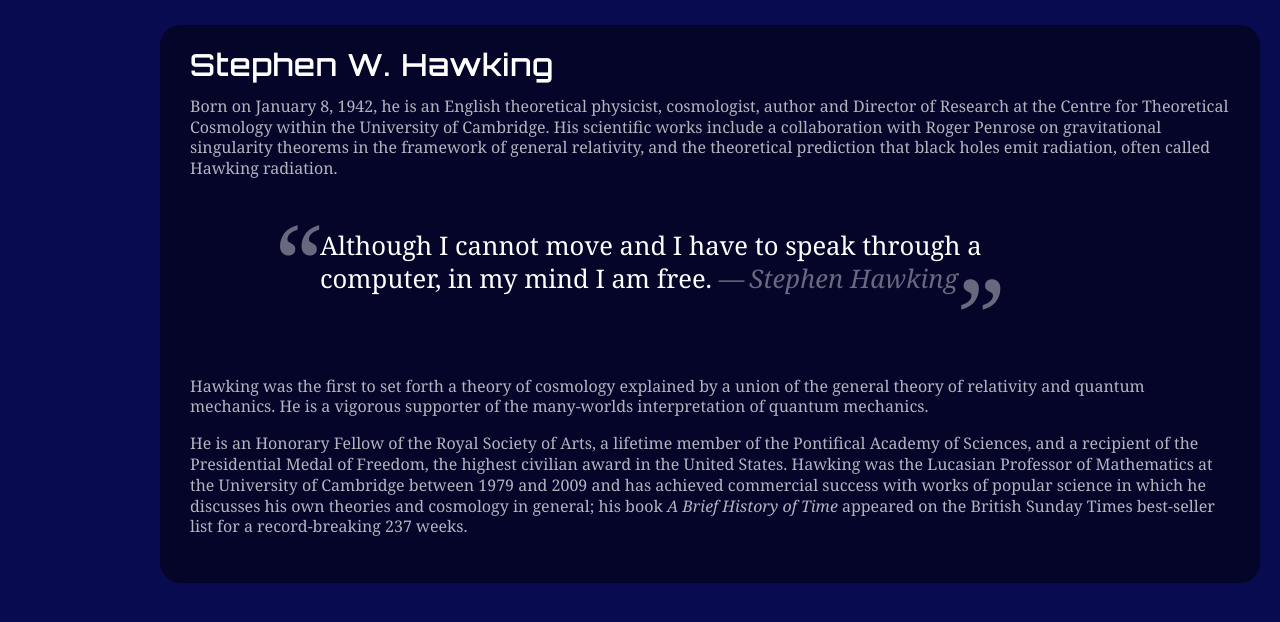
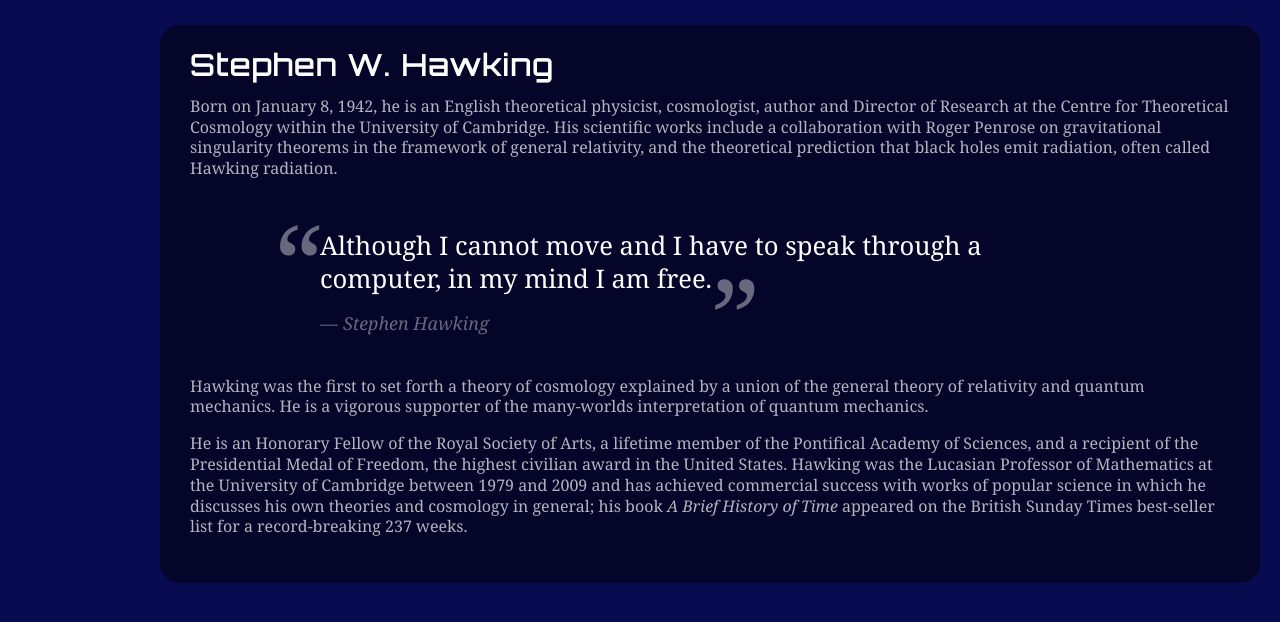
Before and after one commit to WebDevTuts/css_shorts_06_you_can_quote_me, a plain HTML site: page index.html in a window 1280 px wide. Drawn offline with Linux system fonts and the light colour scheme; a web font is replaced by a local one.

Commit message:
Add styles for cite element

```diff
--- a/style.css
+++ b/style.css
@@ -56,12 +56,16 @@ blockquote::after {
   content: '\201d';
   font-size: 4.2em;
   position: absolute;
-  bottom: -36px;
+   bottom: -36px;
   color: rgba(255,255,255,.4);
 }
 
 blockquote cite {
-	color: rgba(255,255,255,.4);
+  color: rgba(255,255,255,.4);
+  display: block;
+  font-size: 0.7em;
+  position: absolute;
+  bottom: -2.5em;
 }
 
 blockquote cite::before {
```
